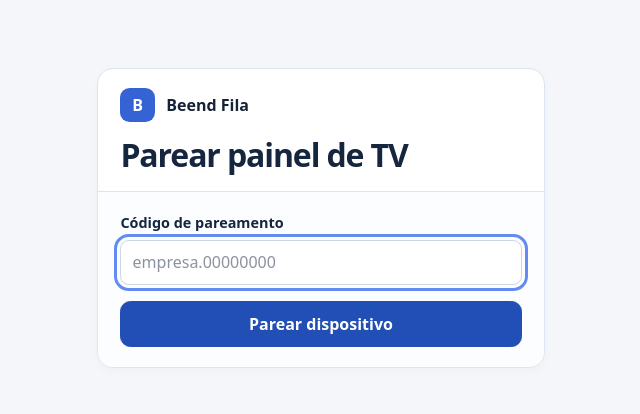
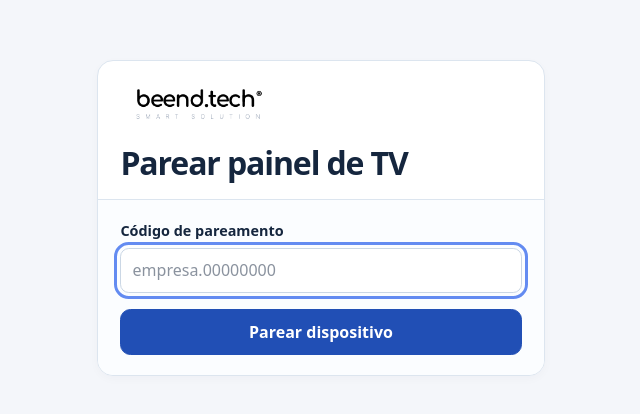
Before and after one commit to canalbackeend/controle-fila, a React (Vite) app in the folder apps/web/: page /painel/1 in a window 1280 px wide. Shown: the part 174-588 px from the top of the page, without its empty margins (319-959 px from the left). Built offline with nearby package versions, Linux system fonts and the light colour scheme.

Commit message:
feat: apply Beend.tech branding

```diff
--- a/apps/web/src/App.tsx
+++ b/apps/web/src/App.tsx
@@ -1,3 +1,4 @@
+import { BrandLogo } from "./components/BrandLogo";
 import { useEffect, useState } from "react";
 import { Link, Navigate, Route, Routes, useLocation } from "react-router-dom";
 import type { Actor } from "@beend/shared";
@@ -34,11 +35,8 @@ function Workspace({
   return (
     <>
       <header className="app-header">
-        <Link className="brand" to="/">
-          <span className="brand-mark" aria-hidden="true">
-            B
-          </span>{" "}
-          Beend Fila
+        <Link className="brand" to="/" aria-label="Beend Fila">
+          <BrandLogo />
         </Link>
         <nav aria-label="Navegação principal">
           {actor.role !== "ATTENDANT" && (
--- /dev/null
+++ b/apps/web/src/components/BrandLogo.tsx
@@ -0,0 +1,13 @@
+import logo from "../assets/beend-tech.png";
+
+export function BrandLogo() {
+  return (
+    <img
+      className="brand-logo"
+      src={logo}
+      alt="Beend.tech"
+      width={490}
+      height={148}
+    />
+  );
+}
--- a/apps/web/src/pages/auth/Login.tsx
+++ b/apps/web/src/pages/auth/Login.tsx
@@ -1,3 +1,4 @@
+import { BrandLogo } from "../../components/BrandLogo";
 import { useState, type FormEvent } from "react";
 import { useNavigate } from "react-router-dom";
 import type { Actor } from "@beend/shared";
@@ -29,12 +30,7 @@ export function Login({ onLogin }: { onLogin: (actor: Actor) => void }) {
   return (
     <main className="login">
       <section className="login-aside">
-        <span className="brand">
-          <span className="brand-mark" aria-hidden="true">
-            B
-          </span>{" "}
-          Beend Fila
-        </span>
+        <BrandLogo />
         <div className="login-pitch">
           <h1>
             Atendimento
--- a/apps/web/src/pages/devices/pairing.tsx
+++ b/apps/web/src/pages/devices/pairing.tsx
@@ -1,3 +1,4 @@
+import { BrandLogo } from "../../components/BrandLogo";
 import { useCallback, useMemo, useState, type FormEvent } from "react";
 import { api, message } from "../../api";
 
@@ -53,12 +54,7 @@ export function PairingForm({
     <main className="pairing-page">
       <section className="surface">
         <div className="section-head">
-          <span className="brand">
-            <span className="brand-mark" aria-hidden="true">
-              B
-            </span>{" "}
-            Beend Fila
-          </span>
+          <BrandLogo />
           <h1>Parear {label}</h1>
         </div>
         <form className="editor" onSubmit={(event) => void submit(event)}>
--- a/apps/web/src/pages/kiosk/Kiosk.tsx
+++ b/apps/web/src/pages/kiosk/Kiosk.tsx
@@ -1,3 +1,4 @@
+import { BrandLogo } from "../../components/BrandLogo";
 import { useCallback, useEffect, useRef, useState } from "react";
 import { useParams } from "react-router-dom";
 import type { Socket } from "socket.io-client";
@@ -106,9 +107,7 @@ function KioskDevice({ id }: { id: string }) {
     <main className="kiosk">
       <header>
         <span className="brand">
-          <span className="brand-mark" aria-hidden="true">
-            B
-          </span>{" "}
+          <BrandLogo />
           {data?.unitName || "Beend Fila"}
         </span>
         {!online && (
--- a/apps/web/src/pages/panel/Panel.tsx
+++ b/apps/web/src/pages/panel/Panel.tsx
@@ -1,3 +1,4 @@
+import { BrandLogo } from "../../components/BrandLogo";
 import { useCallback, useEffect, useRef, useState } from "react";
 import { useParams } from "react-router-dom";
 import type { Socket } from "socket.io-client";
@@ -299,9 +300,7 @@ function PanelDevice({ id }: { id: string }) {
           {data?.logoUrl ? (
             <img className="tv-logo" src={data.logoUrl} alt="" />
           ) : (
-            <span className="brand-mark" aria-hidden="true">
-              B
-            </span>
+            <BrandLogo />
           )}
           {data?.unitName || "Beend Fila"}
         </span>
--- a/apps/web/src/pages/tracking/Tracking.tsx
+++ b/apps/web/src/pages/tracking/Tracking.tsx
@@ -1,3 +1,4 @@
+import { BrandLogo } from "../../components/BrandLogo";
 import { useCallback, useEffect, useMemo, useRef, useState } from "react";
 import { useParams } from "react-router-dom";
 import type { Socket } from "socket.io-client";
@@ -127,12 +128,7 @@ function Tracker({ token }: { token: string }) {
   return (
     <main className="tracking">
       <header className="tracking-header">
-        <span className="brand">
-          <span className="brand-mark" aria-hidden="true">
-            B
-          </span>{" "}
-          Beend Fila
-        </span>
+        <BrandLogo />
       </header>
       <h1>Acompanhe sua senha</h1>
       {status === "loading" && !data && (
--- a/apps/web/src/styles.css
+++ b/apps/web/src/styles.css
@@ -117,15 +117,17 @@ input[type="checkbox"] {
   text-decoration: none;
   white-space: nowrap;
 }
-.brand-mark {
-  display: inline-grid;
-  place-items: center;
-  width: 2.15rem;
-  height: 2.15rem;
-  background: #3563d4;
-  color: white;
-  border-radius: 0.6rem;
-  font-weight: 800;
+.brand-logo {
+  display: block;
+  width: clamp(7.25rem, 12vw, 10rem);
+  height: auto;
+  flex-shrink: 0;
+  padding: 0.2rem 0.25rem;
+  border-radius: 0.45rem;
+  background: #fff;
+}
+.login-aside .brand-logo {
+  width: clamp(10rem, 18vw, 15rem);
 }
 .login {
   min-height: 100svh;
@@ -542,14 +544,15 @@ input.code-input {
 .tv-header .brand {
   font-size: clamp(1rem, 2.1vw, 2.5rem);
 }
-.tv-header .brand-mark {
-  width: max(2rem, 3.1vw);
-  height: max(2rem, 3.1vw);
-}
+.tv-header .brand-logo,
 .tv-logo {
-  max-height: 6vh;
-  max-width: 10vw;
+  width: auto;
+  height: clamp(1.9rem, 6vh, 4.5rem);
+  max-width: 17vw;
   object-fit: contain;
+  padding: 0.2rem 0.35rem;
+  border-radius: 0.45rem;
+  background: #fff;
 }
 .tv-meta {
   display: flex;
```
Also changed, not shown: apps/web/src/assets/beend-tech.png (added).
